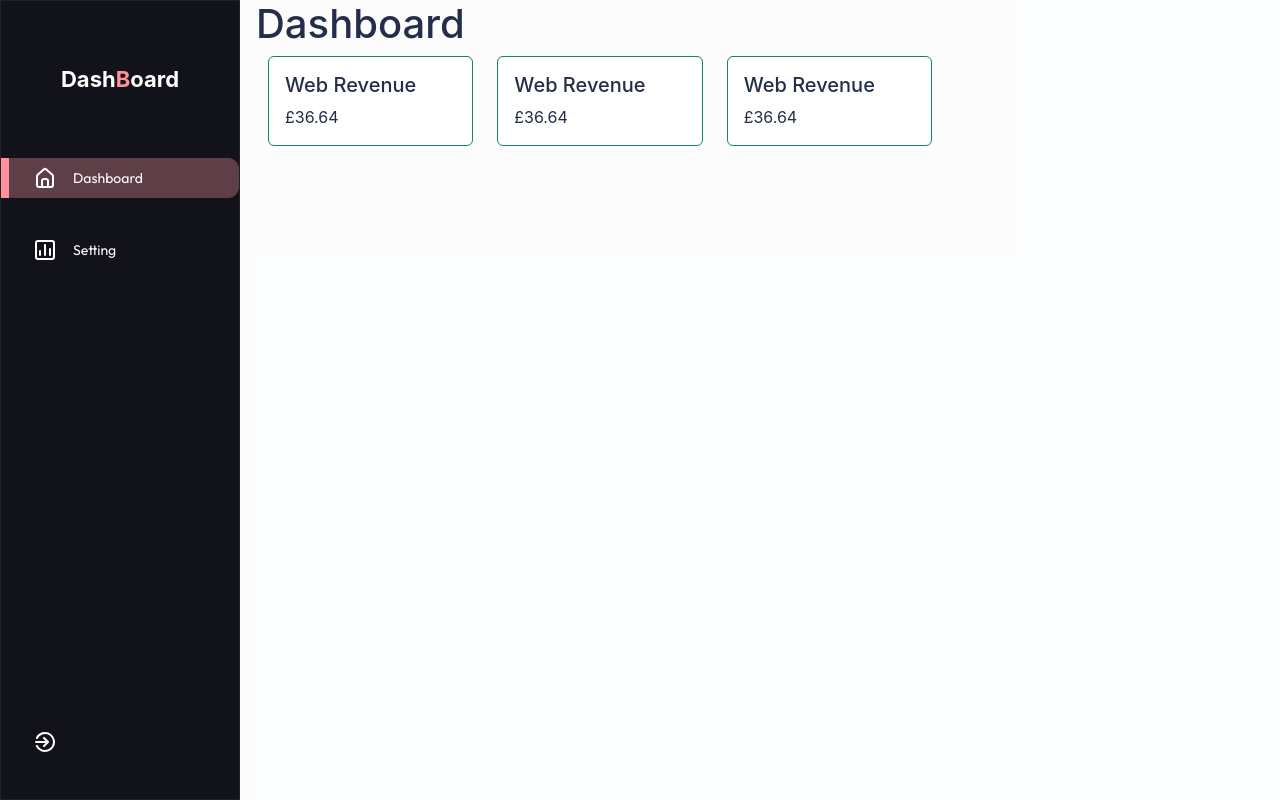
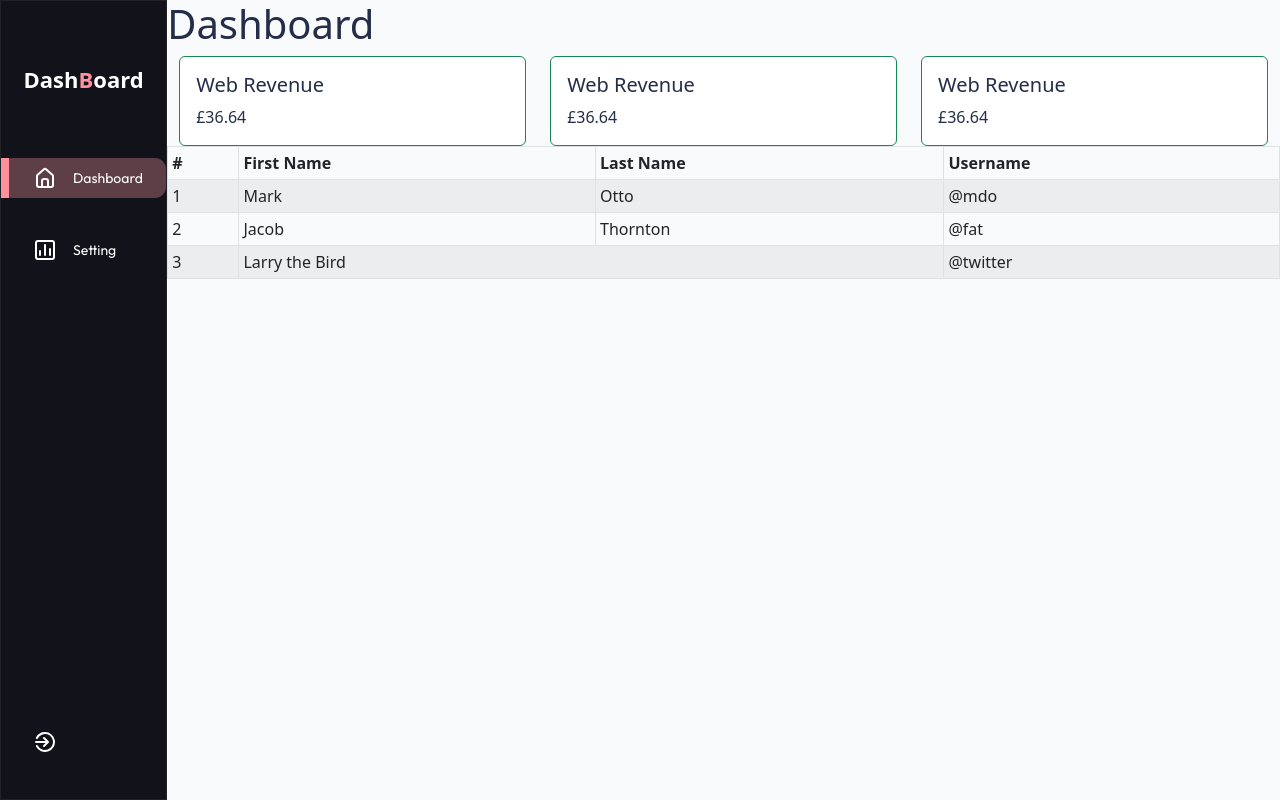
Before and after one commit to iamrealfarhanbd/b2bDashboard, a React (Create React App) app: page /dashboard in a window 1280 px wide. Built offline with nearby package versions, Linux system fonts and the light colour scheme.

Commit message:
table added

```diff
--- a/src/Components/Dashboard/Dashboard.css
+++ b/src/Components/Dashboard/Dashboard.css
@@ -1,3 +1,11 @@
+.MainDash{
+    display: flex;
+    flex-direction: column;
+    width: 100%;
+}
+
+
+
 .MainDash{
     /* padding-top: 1rem; */
     display: flex;
@@ -5,6 +13,7 @@
 }
 
 @media screen and (max-width: 1200px) {
+
     .MainDash{
         justify-content:flex-start;
         margin-top: 2rem;
--- a/src/Components/Dashboard/Dashboard.js
+++ b/src/Components/Dashboard/Dashboard.js
@@ -1,5 +1,6 @@
 import React from "react";
 import Cards from "../Cards/Cards";
+import Tables from "../Tables/Tables";
 import "./Dashboard.css";
 const Dashboard = () => {
   console.log("Dashboard");
@@ -8,7 +9,7 @@
       <div className="MainDash">
         <h1>Dashboard</h1>
         <Cards />
-        {/* <Table /> */}
+        <Tables />
       </div>
     </>
   );
--- a/src/Components/Sidebar/Sidebar.css
+++ b/src/Components/Sidebar/Sidebar.css
@@ -1,3 +1,11 @@
+.dasboardBody {
+  color: var(--black);
+  height: 100vh;
+}
+.dashboardLayout {
+  display: flex;
+  height: 100% !important;
+}
 .sidebar {
   display: flex;
   flex-direction: column;
@@ -6,7 +14,7 @@
   transition: all 300ms ease;
   background: #12131A;
   border: 0.5px solid rgba(192, 197, 203, 0.08);
-
+  width: 15%;
   color: var(--white);
 }
 
--- /dev/null
+++ b/src/Components/Tables/Tables.js
@@ -0,0 +1,40 @@
+import React from "react";
+import { Table } from "react-bootstrap";
+
+const Tables = () => {
+  return (
+    <>
+      <Table striped bordered hover size="sm">
+        <thead>
+          <tr>
+            <th>#</th>
+            <th>First Name</th>
+            <th>Last Name</th>
+            <th>Username</th>
+          </tr>
+        </thead>
+        <tbody>
+          <tr>
+            <td>1</td>
+            <td>Mark</td>
+            <td>Otto</td>
+            <td>@mdo</td>
+          </tr>
+          <tr>
+            <td>2</td>
+            <td>Jacob</td>
+            <td>Thornton</td>
+            <td>@fat</td>
+          </tr>
+          <tr>
+            <td>3</td>
+            <td colSpan={2}>Larry the Bird</td>
+            <td>@twitter</td>
+          </tr>
+        </tbody>
+      </Table>
+    </>
+  );
+};
+
+export default Tables;
--- a/src/app.css
+++ b/src/app.css
@@ -11,40 +11,3 @@
     --smboxShadow: -79px 51px 60px rgba(0, 0, 0, 0.08);
     --activeItem: #f799a354;
   }
-
-  .dasboardBody {
-    /* padding: 0.5rem 3.5rem; */
-    color: var(--black);
-    /* background: linear-gradient(
-      106.37deg,
-      #ffe1bc 29.63%,
-      #ffcfd1 51.55%,
-      #f3c6f1 90.85%
-    ); */
-    height: 100vh;
-    display: flex;
-    font-family: 'Inter', sans-serif;
-  }
-
-  .dashboardLayout {
-    display: grid;
-    height: 100%;
-    width: 100%;
-    background: var(--glass);
-    gap: 16px;
-    grid-template-columns: 15rem auto 20rem;
-    overflow: hidden;
-  }
-
-  @media screen and (max-width: 1200px) {
-    .AppGlass{
-      grid-template-columns: 10% 50% auto;
-      overflow-y: scroll;
-    }
-  }
-
-  @media screen and (max-width: 768px) {
-    .AppGlass{
-      grid-template-columns: 1fr;
-    }
-  }
```
